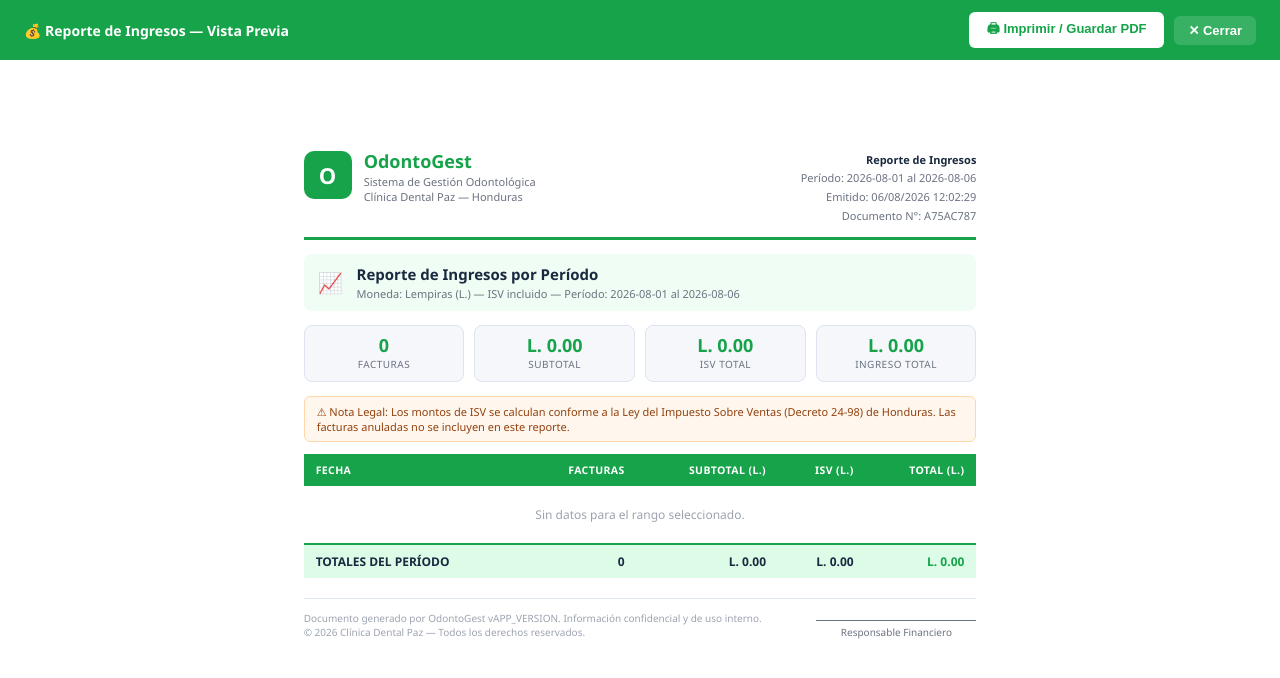
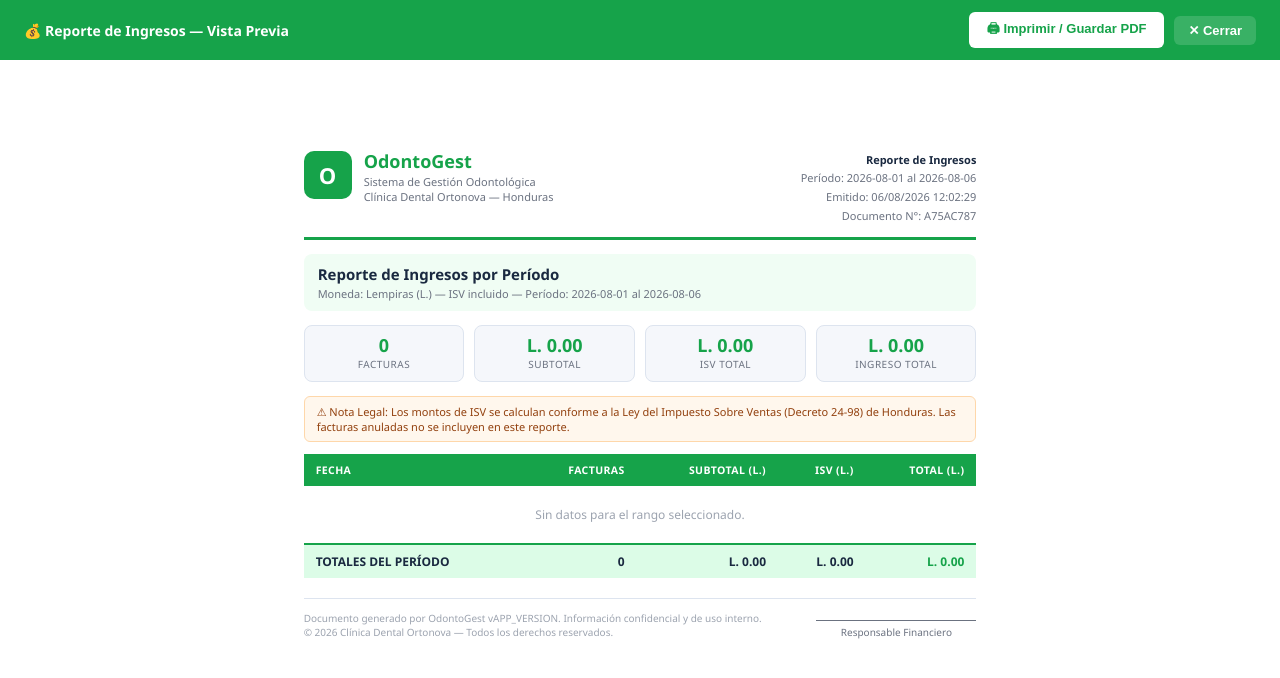
Before and after one commit to javallecillo/odontogestmobilesuite, a PHP site: page /Views/Reportes/pdf_ingresos.php in a window 1280 px wide. Shown: the top 678 px of the page. Run offline with PHP 8.4, Linux system fonts and the light colour scheme; the template is opened without the code that fills it, so the values that code supplies are empty; some libraries are stand-ins or nearby versions.

Commit message:
mas modificaciones

```diff
--- a/odontogest_web/Template/Default/footer.php
+++ b/odontogest_web/Template/Default/footer.php
@@ -1,8 +1,8 @@
     </main><!-- /#mainContent -->
 
     <footer class="footer">
-        &copy; <?= date('Y') ?> <?= APP_NAME ?> &mdash; Desarrollado por
-        <a href="#" style="color:#1A56AB;font-weight:600;">Jorge Vallecillo y Lucas Bautista</a>
+        &copy; <?= date('Y') ?> <?= APP_NAME ?> &mdash; Desarrollado por Jorge Vallecillo y Lucas Bautista
+
     </footer>
 
     <!-- Bootstrap 5 -->
--- a/odontogest_web/Template/Default/menu.php
+++ b/odontogest_web/Template/Default/menu.php
@@ -130,11 +130,11 @@ foreach (array_slice(explode(' ', $nombreUsuario), 0, 2) as $parte) {
         <div class="header-sub">Clínica Dental Ortonova — Honduras</div>
     </div>
 
-    <!-- Buscador centrado -->
+    <!-- Buscador centrado
     <div class="header-search">
         <i class="fas fa-search search-icon"></i>
         <input type="text" placeholder="Buscar pacientes, citas...">
-    </div>
+    </div>-->
 
     <!-- Controles derecha -->
     <div class="d-flex align-items-center gap-2 ms-auto">
--- a/odontogest_web/Views/Agenda/index.php
+++ b/odontogest_web/Views/Agenda/index.php
@@ -163,7 +163,7 @@ foreach($kpiItems as $k): ?>
 .badge-en_curso   {background:#DBEAFE;color:#1E40AF;}
 .badge-atendida   {background:#D1FAE5;color:#065F46;}
 .badge-cancelada  {background:#FEE2E2;color:#991B1B;}
-.badge-no_asistio {background:#F3F4F6;color:#6B7280;}
+.badge-no_asistio {background:#F3F4F6;color:#ff2424;}
 </style>
 
 <script>
--- a/odontogest_web/Views/Dashboard/index.php
+++ b/odontogest_web/Views/Dashboard/index.php
@@ -248,8 +248,8 @@ $estadoBadge = [
                 <div class="row g-2">
                     <?php $accesos = [
                         ['url'=>'Agenda/index',    'ico'=>'fas fa-calendar-plus',   'lbl'=>'Nueva Cita',     'color'=>'#1A56AB'],
-                        ['url'=>'Pacientes/nuevo', 'ico'=>'fas fa-user-plus',        'lbl'=>'Nuevo Paciente', 'color'=>'#16a34a'],
-                        ['url'=>'Facturacion/nuevo','ico'=>'fas fa-file-invoice',     'lbl'=>'Nueva Factura',  'color'=>'#d97706'],
+                        ['url'=>'Pacientes/index', 'ico'=>'fas fa-user-plus',        'lbl'=>'Nuevo Paciente', 'color'=>'#16a34a'],
+                        ['url'=>'Facturacion/index','ico'=>'fas fa-file-invoice',     'lbl'=>'Nueva Factura',  'color'=>'#d97706'],
                         ['url'=>'Inventario/index', 'ico'=>'fas fa-boxes-stacked',   'lbl'=>'Inventario',     'color'=>'#9333ea'],
                         ['url'=>'Pacientes/index',  'ico'=>'fas fa-users',            'lbl'=>'Pacientes',      'color'=>'#0891b2'],
                         ['url'=>'Reportes/index',   'ico'=>'fas fa-chart-bar',        'lbl'=>'Reportes',       'color'=>'#d97706'],
--- a/odontogest_web/Views/Reportes/citas.php
+++ b/odontogest_web/Views/Reportes/citas.php
@@ -10,7 +10,9 @@ $exportBase = APP_URL . "reportes/exportar?tipo=citas&fecha_ini={$fecha_ini}&fec
         <div style="flex:1;min-width:140px;"><label class="form-label">Hasta</label><input type="date" name="fecha_fin" class="form-control" value="<?= $ff ?>"></div>
         <div style="display:flex;gap:8px;flex-wrap:wrap;" class="export-btns">
             <button type="submit" class="btn-og-primary"><i class="fas fa-chart-bar me-1"></i>Generar</button>
-
+            <a href="<?= $exportBase ?>&formato=excel" class="btn-og-success" title="Descargar Excel profesional">
+                <i class="fas fa-file-excel me-1"></i>Excel
+            </a>
             <a href="<?= $exportBase ?>&formato=pdf" target="_blank" class="btn-og-secondary" title="Descargar PDF profesional">
                 <i class="fas fa-file-pdf me-1"></i>PDF
             </a>
--- a/odontogest_web/Views/Reportes/pdf_ingresos.php
+++ b/odontogest_web/Views/Reportes/pdf_ingresos.php
@@ -92,7 +92,7 @@ tfoot td:not(:first-child){text-align:right;}
             <div class="doc-logo">O</div>
             <div class="doc-brand">
                 <div class="name">OdontoGest</div>
-                <div class="sub">Sistema de Gestión Odontológica<br>Clínica Dental Paz &mdash; Honduras</div>
+                <div class="sub">Sistema de Gestión Odontológica<br>Clínica Dental Ortonova &mdash; Honduras</div>
             </div>
         </div>
         <div class="doc-meta">
@@ -104,7 +104,7 @@ tfoot td:not(:first-child){text-align:right;}
     </div>
 
     <div class="report-title">
-        <span class="icon">&#x1F4C8;</span>
+
         <div>
             <h1>Reporte de Ingresos por Período</h1>
             <div class="period">Moneda: Lempiras (L.) &mdash; ISV incluido &mdash; Período: <?= $fi ?> al <?= $ff ?></div>
@@ -160,7 +160,7 @@ tfoot td:not(:first-child){text-align:right;}
     <div class="doc-footer">
         <div>
             <div>Documento generado por OdontoGest v<?= APP_VERSION ?>. Información confidencial y de uso interno.</div>
-            <div>&copy; <?= date('Y') ?> Clínica Dental Paz — Todos los derechos reservados.</div>
+            <div>&copy; <?= date('Y') ?> Clínica Dental Ortonova — Todos los derechos reservados.</div>
         </div>
         <div style="text-align:center;">
             <div class="signature-line">Responsable Financiero</div>
--- a/odontogest_web/Views/Reportes/pdf_inventario.php
+++ b/odontogest_web/Views/Reportes/pdf_inventario.php
@@ -92,7 +92,7 @@ tfoot td{padding:8px 12px;}
             <div class="doc-logo">O</div>
             <div class="doc-brand">
                 <div class="name">OdontoGest</div>
-                <div class="sub">Sistema de Gestión Odontológica<br>Clínica Dental Paz &mdash; Honduras</div>
+                <div class="sub">Sistema de Gestión Odontológica<br>Clínica Dental Ortonova &mdash; Honduras</div>
             </div>
         </div>
         <div class="doc-meta">
@@ -104,7 +104,7 @@ tfoot td{padding:8px 12px;}
     </div>
 
     <div class="report-title">
-        <span class="icon">&#x1F4E6;</span>
+
         <div>
             <h1>Estado Actual del Inventario</h1>
             <div class="period">Generado el <?= $ahora ?> &mdash; <?= $total ?> productos registrados</div>
@@ -160,7 +160,7 @@ tfoot td{padding:8px 12px;}
     <div class="doc-footer">
         <div>
             <div>Documento generado por OdontoGest v<?= APP_VERSION ?>. Información confidencial y de uso interno.</div>
-            <div>&copy; <?= date('Y') ?> Clínica Dental Paz — Todos los derechos reservados.</div>
+            <div>&copy; <?= date('Y') ?> Clínica Dental Ortonova — Todos los derechos reservados.</div>
         </div>
         <div style="text-align:center;">
             <div class="signature-line">Responsable de Inventario</div>
```
